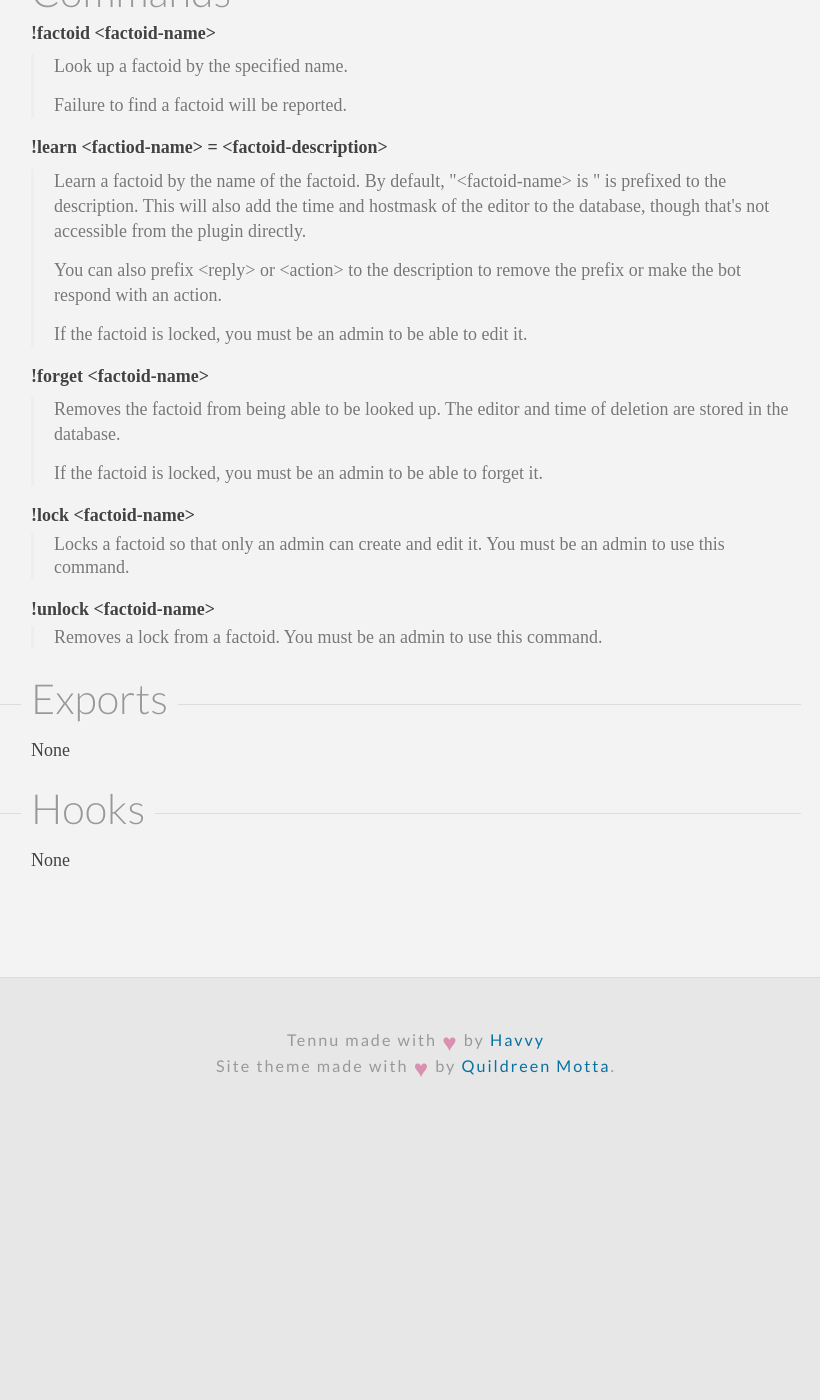
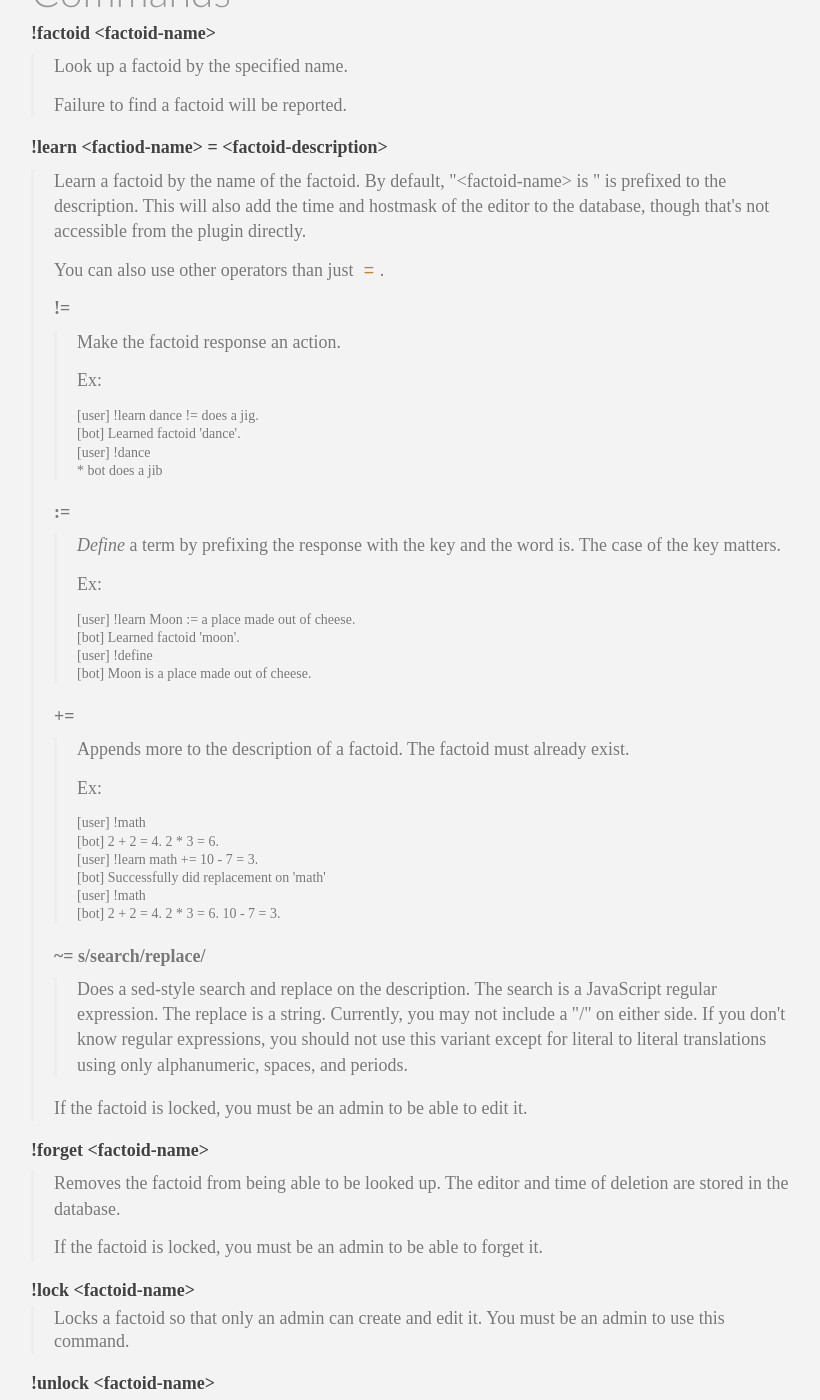
Before and after one commit to Tennu/tennu.github.io, a Jekyll site: the page built from plugins/factoids.md, in a window 1280 px wide and 1400 px high, scrolled down 849 px. Shown: the whole window, without its empty margins (224-1044 px from the left). Built offline with Jekyll 4.4.1, drawn with Linux system fonts in a browser that asks for light colours; some web fonts are replaced; before the commit the page ends 1979 px from its top, so only the background shows below that.

Commit message:
Factoids documentation updates.

```diff
--- a/plugins/factoids.md
+++ b/plugins/factoids.md
@@ -35,7 +35,53 @@ The bot will listen to private messages, and when it sees a private message that
     <dd>
         <p>Learn a factoid by the name of the factoid. By default, "&lt;factoid-name&gt; is " is prefixed to the description. This will also add the time and hostmask of the editor to the database, though that's not accessible from the plugin directly.</p>
 
-        <p>You can also prefix &lt;reply&gt; or &lt;action&gt; to the description to remove the prefix or make the bot respond with an action.</p>
+        <p>You can also use other operators than just <code>=</code>.</p>
+
+        <dl>
+            <dt>!=</dt>
+            <dd>
+                <p>Make the factoid response an action.</p>
+                <p>
+                    Ex:<br>
+<pre>[user] !learn dance != does a jig.
+[bot] Learned factoid 'dance'.
+[user] !dance
+* bot does a jib</pre>
+                </p>
+            </dd>
+
+            <dt>:=</dt>
+            <dd>
+                <p><i>Define</i> a term by prefixing the response with the key and the word is. The case of the key matters.</p>
+                <p>
+                    Ex:<br>
+<pre>[user] !learn Moon := a place made out of cheese.
+[bot] Learned factoid 'moon'.
+[user] !define
+[bot] Moon is a place made out of cheese.</pre>
+                </p>
+            </dd>
+
+            <dt>+=</dt>
+            <dd>
+                <p>Appends more to the description of a factoid. The factoid must already exist.</p>
+
+                <p>
+                    Ex:<br>
+<pre>[user] !math
+[bot] 2 + 2 = 4. 2 * 3 = 6.
+[user] !learn math += 10 - 7 = 3.
+[bot] Successfully did replacement on 'math'
+[user] !math
+[bot] 2 + 2 = 4. 2 * 3 = 6. 10 - 7 = 3.</pre>
+                </p>
+            </dd>
+
+            <dt>~= s/search/replace/</dt>
+            <dd>
+                <p>Does a sed-style search and replace on the description. The search is a JavaScript regular expression. The replace is a string. Currently, you may not include a "/" on either side. If you don't know regular expressions, you should not use this variant except for literal to literal translations using only alphanumeric, spaces, and periods.</p>
+            </dd>
+        </dl>
 
         <p>If the factoid is locked, you must be an admin to be able to edit it.</p>
     </dd>
```
